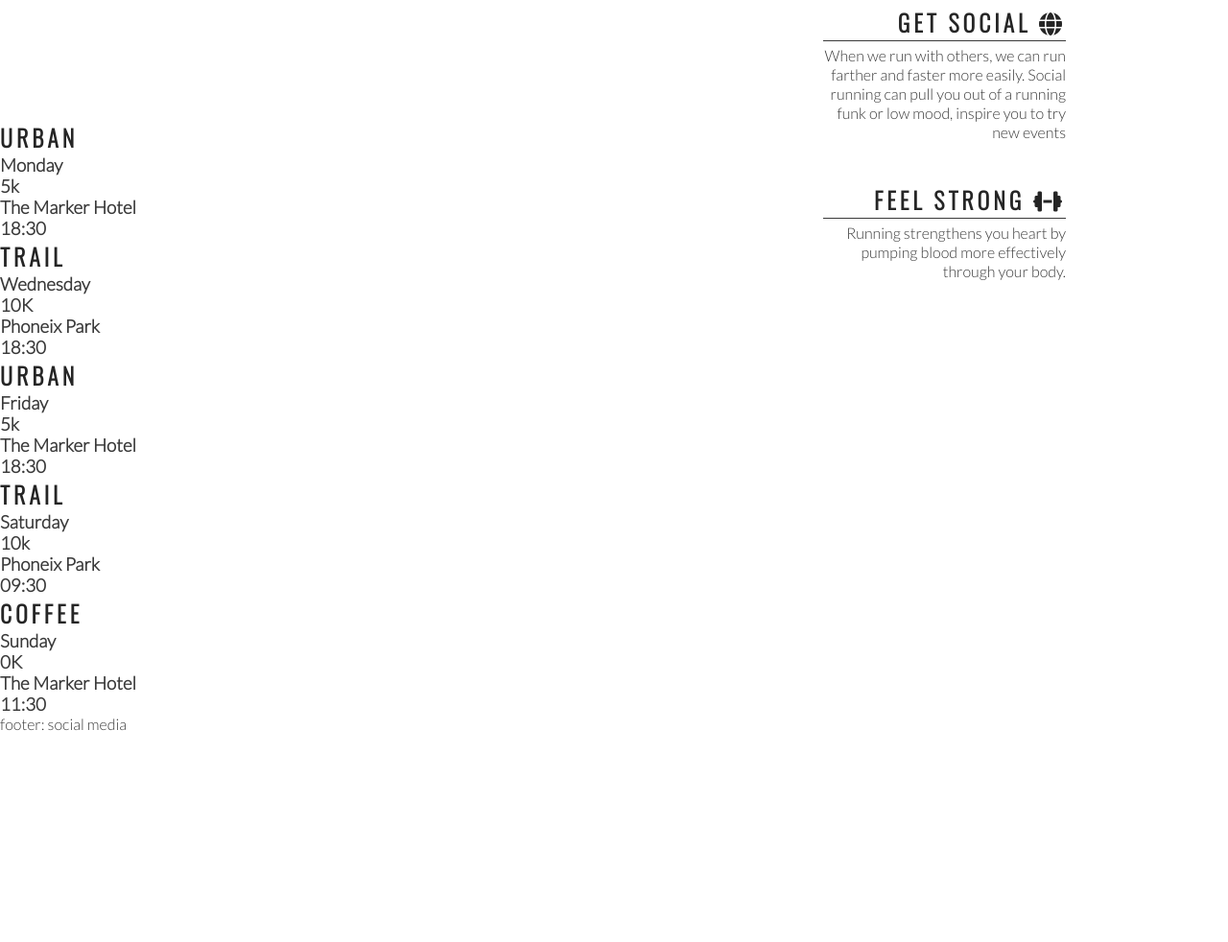
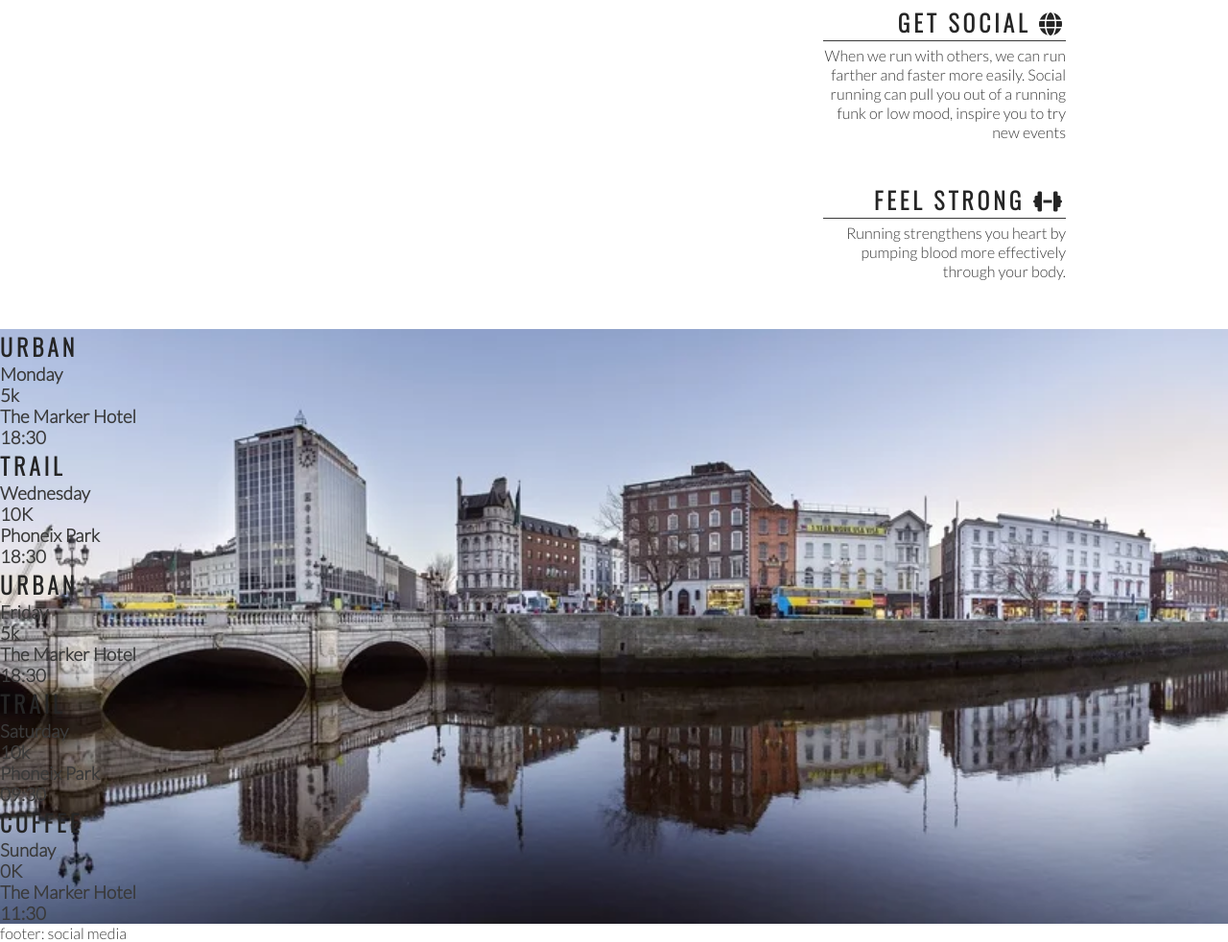
Before and after one commit to carlalennon/Love_Running, a plain HTML site: page index.html in a window 1280 px wide. Shown: the part 1180-2162 px from the top of the page at 96% size. Before the commit the page ends 1944 px from the top, so only its background shows below. Drawn offline with nearby package versions, Linux system fonts and the light colour scheme.

Commit message:
add time sectiom image and style

```diff
--- a/assets/css/style.css
+++ b/assets/css/style.css
@@ -190,3 +190,12 @@ hr {
     height: 100%;
     border-radius: 50%;
 }
+
+#times {
+    background-image: url('../images/dublin-city.webp');
+    background-repeat: no-repeat;
+    background-size: cover;
+    background-position: center;
+    width: 100%;
+    overflow: hidden;
+}
--- a/index.html
+++ b/index.html
@@ -92,9 +92,10 @@
                 <p>Running strengthens you heart by pumping blood more effectively through your body.</p>
             </div>
         </div>
+    </section>
 
-    </section>
-    <section>
+
+    <section id="times">
         <div>
             <h2>
                 Urban
@@ -141,7 +142,6 @@
             <h3>11:30</h3>
         </div>
     </section>
-
     <footer>footer: social media</footer>
 
     <!---font awesome-->
```
Also changed, not shown: assets/images/dublin-city.webp (added).
